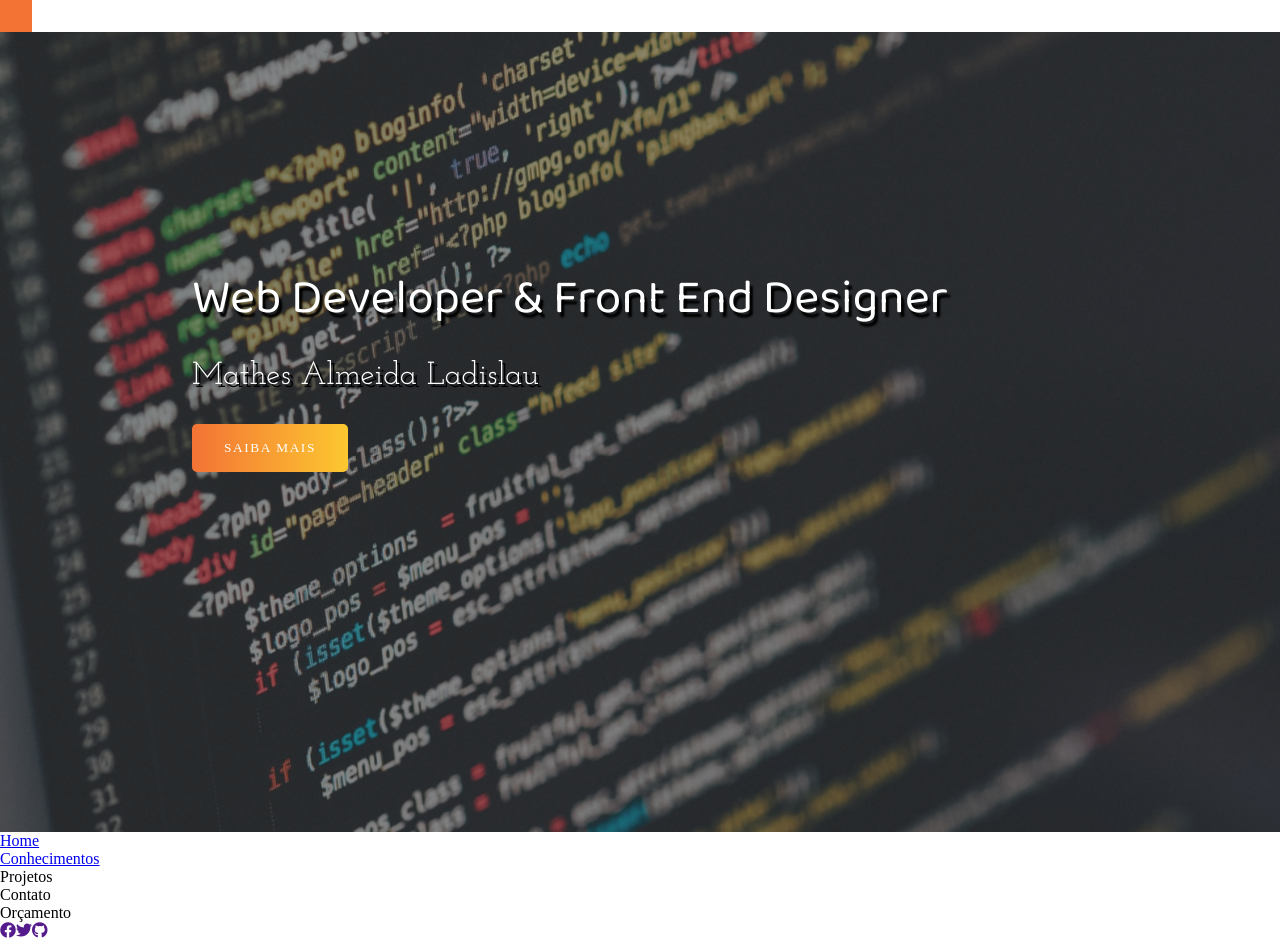
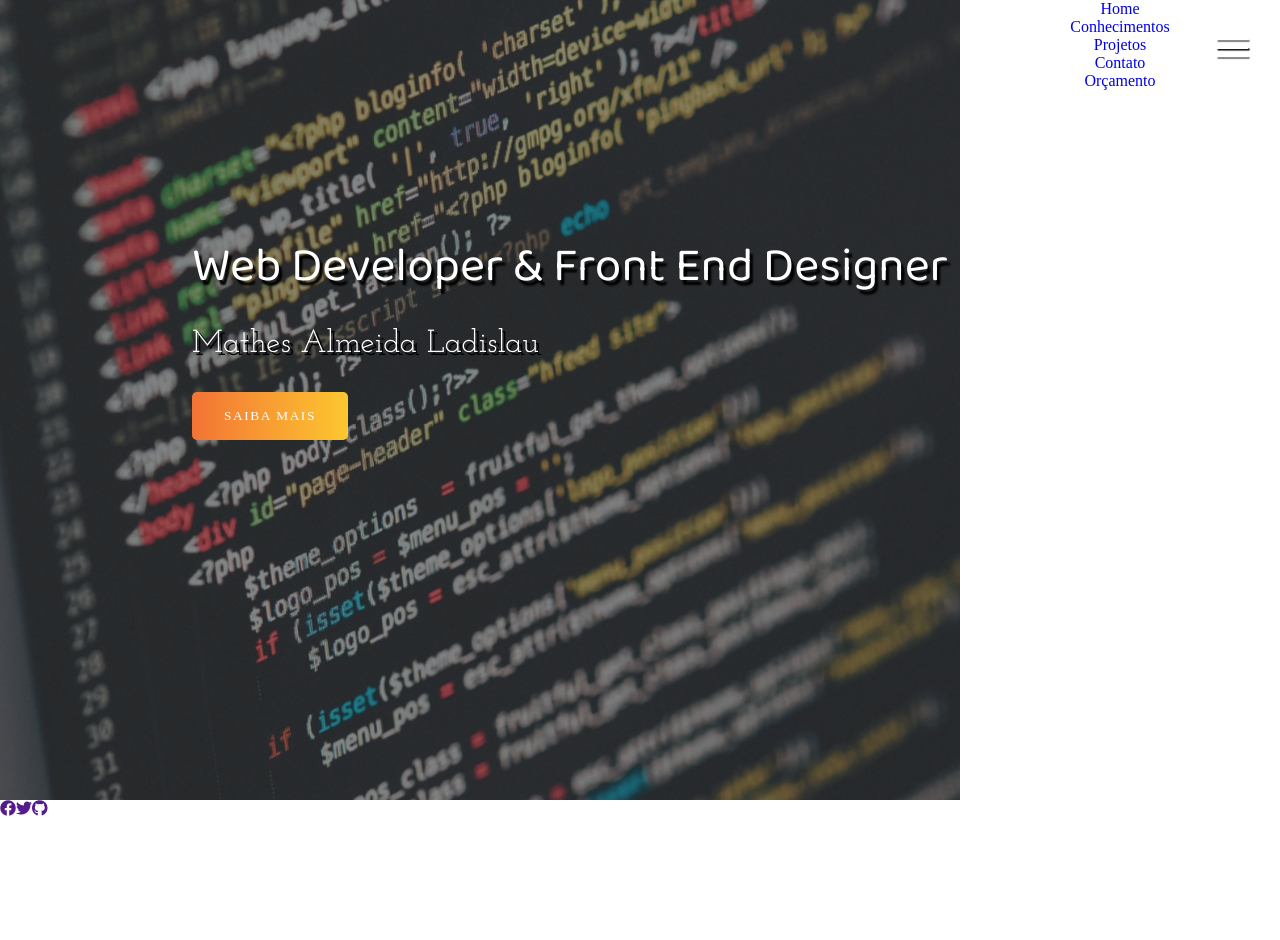
Before and after one commit to ladislowzao/portifolio, a plain HTML site: page index.html in a window 1280 px wide. After the commit the page ends 818 px from the top, so only its background shows below. Drawn offline with Linux system fonts and the light colour scheme; a web font is replaced by a local one.

Commit message:
produção menu

```diff
--- a/index.html
+++ b/index.html
@@ -45,16 +45,15 @@
       <div class="sidebar">
         <nav>
           <ul class="manu">
-            <li class="menu-item"><a href="#" class="menu-link">Home</a></li>
-            <li class="menu-item">
-              <a href="#" class="menu-link">Conhecimentos</a>
+            <li class="menu-item"><a href="#" class="menu-link">Home</a>
             </li>
-            <li class="menu-item">
-              <a href="#" class="menu-link"></a>Projetos
+            <li class="menu-item"><a href="#" class="menu-link">Conhecimentos</a>
             </li>
-            <li class="menu-item"><a href="#" class="menu-link"></a>Contato</li>
-            <li class="menu-item">
-              <a href="#" class="menu-link"></a>Orçamento
+            <li class="menu-item"><a href="#" class="menu-link">Projetos</a>
+            </li>
+            <li class="menu-item"><a href="#" class="menu-link">Contato</a>
+            </li>
+            <li class="menu-item"><a href="#" class="menu-link">Orçamento</a>
             </li>
           </ul>
         </nav>
--- a/style.css
+++ b/style.css
@@ -4,12 +4,30 @@
 * {
   margin: 0;
   padding: 0;
+  text-decoration: none;
+  list-style: none;
+
 }
 
 .hamburguer{
-    background-color: #f37335;
+
     width: 2rem;
     height: 2rem;
+    position: fixed;
+    z-index: 100;
+    right: 2rem;
+    top: 2rem;
+    display: flex;
+    flex-direction: column;
+    justify-content: space-evenly;
+    cursor: pointer;
+}
+
+.line{
+  width: 100%;
+  height: .1rem;
+  background-color: #fff;
+  box-shadow: 0.1rem 0.1rem 1px #000;
 }
 
 header {
@@ -110,3 +128,23 @@ header {
     opacity: 1;
   }
 }
+
+.sidebar{
+  width: 20rem;
+  height: 100vh;
+  background-color: #fff;
+  position: fixed;
+  top: 0;
+  right: 0;
+}
+
+.menu{
+  position:absolute;
+  top: 40%;
+  left: 50%;
+  transform: translate(-50%, -50%);
+}
+
+.menu-item{
+  text-align: center;
+}
```
